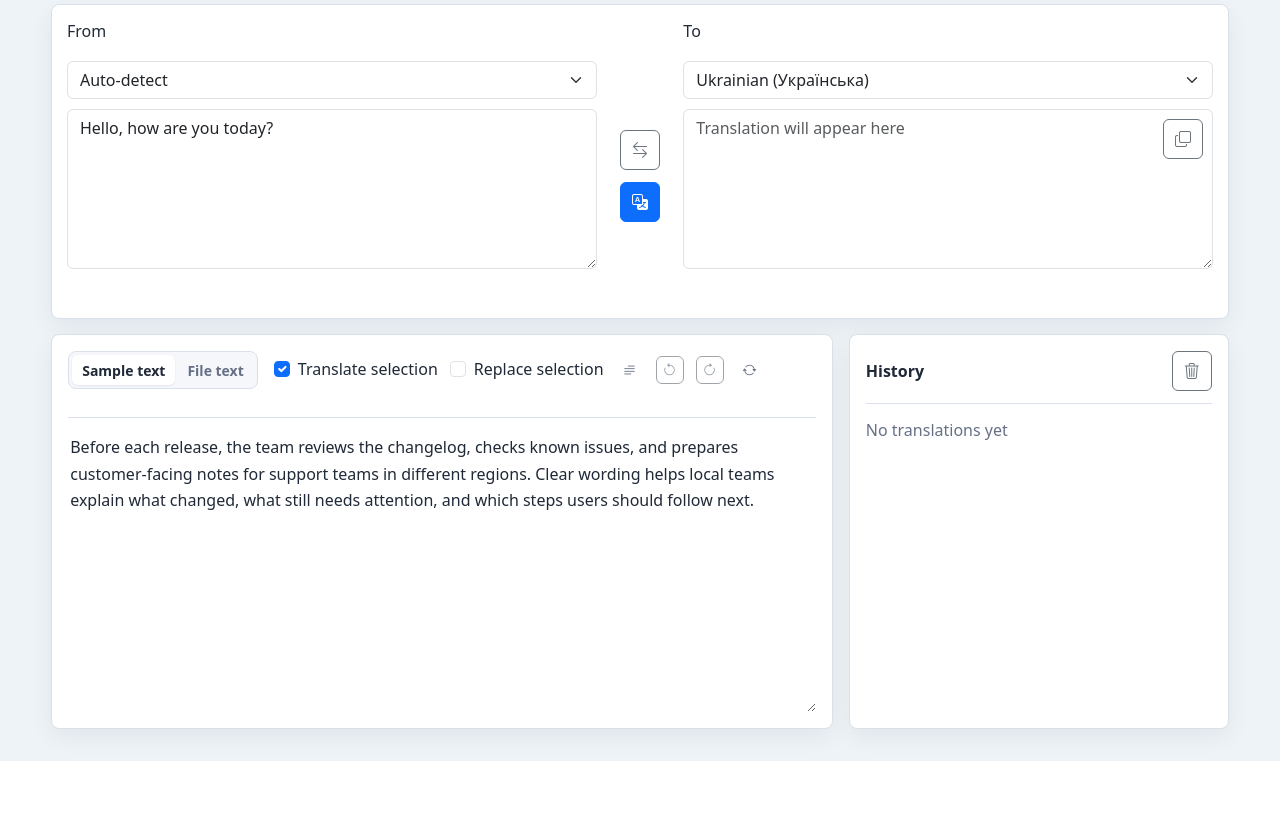
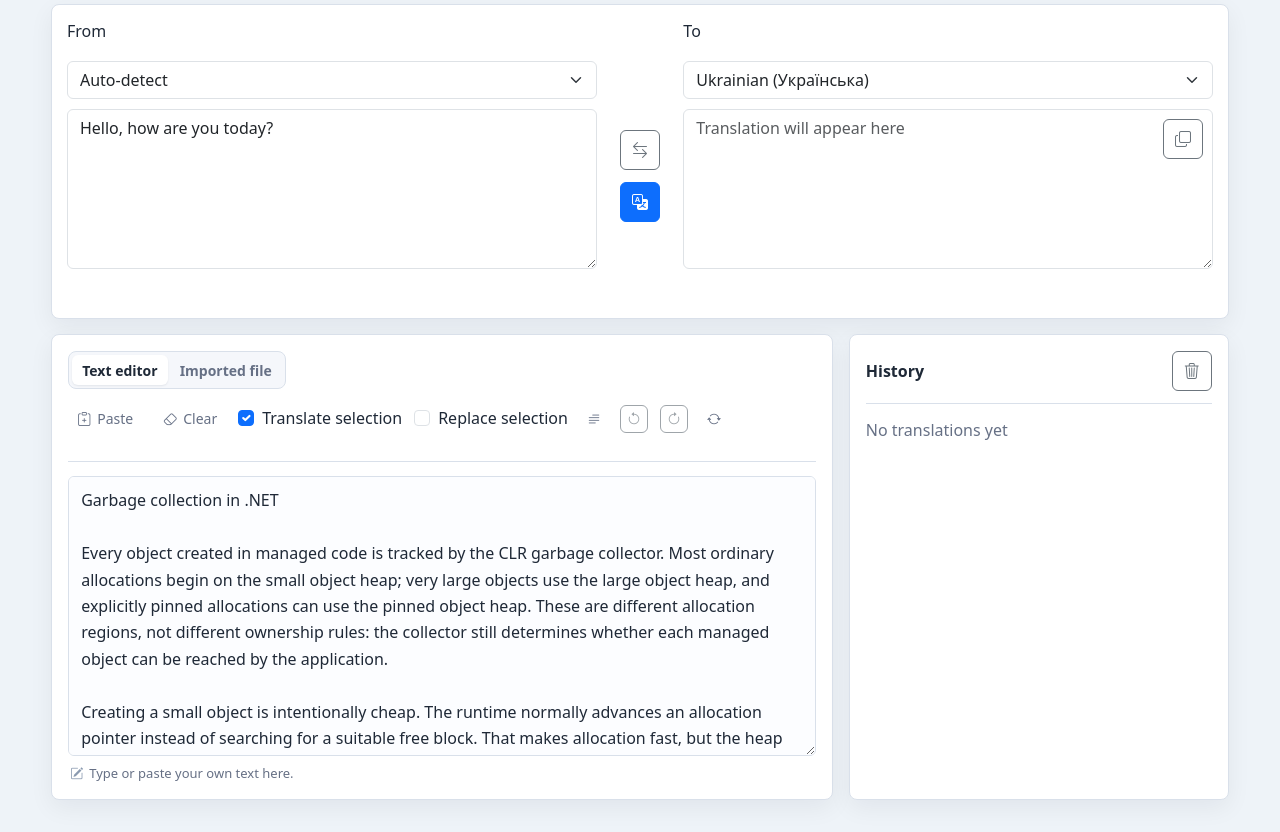
Before and after one commit to GarbageCollectorHub/azure-translator-workspace, an ASP.NET Core app: page /Translator in a window 1280 px wide. Shown: the part 71-903 px from the top of the page. Before the commit the page ends 832 px from the top, so only its background shows below. Run offline with ASP.NET Core 8, Linux system fonts and the light colour scheme; data that the repository does not hold is empty; some libraries are stand-ins or nearby versions.

Commit message:
improve text workspace editor

```diff
--- a/Views/Translator/Index.cshtml
+++ b/Views/Translator/Index.cshtml
@@ -11,6 +11,20 @@
     string sourceText = string.IsNullOrWhiteSpace(Model.FormModel?.Text)
         ? "Hello, how are you today?"
         : Model.FormModel.Text;
+
+    string workspaceSampleText = @"Garbage collection in .NET
+
+Every object created in managed code is tracked by the CLR garbage collector. Most ordinary allocations begin on the small object heap; very large objects use the large object heap, and explicitly pinned allocations can use the pinned object heap. These are different allocation regions, not different ownership rules: the collector still determines whether each managed object can be reached by the application.
+
+Creating a small object is intentionally cheap. The runtime normally advances an allocation pointer instead of searching for a suitable free block. That makes allocation fast, but the heap must occasionally be collected before more space can be reserved.
+
+A collection begins with roots: local variables on thread stacks, static fields, CPU registers, and runtime handles. The runtime follows references from those roots. Every object it can reach is live; an object outside that graph is garbage and its memory can be reused.
+
+New allocations start in generation 0 because most objects are short-lived. Survivors can be promoted to generation 1 and then generation 2. Collecting a young generation examines a smaller part of the heap, while a generation 2 collection is broader and normally more expensive.
+
+After a collection, movable live objects can be compacted into a contiguous block, and the runtime updates the references to them. Pinned objects cannot move, so long-lived pinning can make compaction less effective.
+
+GC releases managed memory. It does not close file handles, database connections, or network streams; those resources still need deterministic cleanup through IDisposable and using.";
 
     var sourceLanguageInfo = selectedFrom == autoCode
         ? null
@@ -157,11 +171,19 @@
         <section class="document-panel" aria-label="Text workspace">
             <div class="panel-toolbar">
                 <div class="workspace-tabs" role="tablist" aria-label="Workspace type">
-                    <button class="workspace-tab is-active" type="button" role="tab" aria-selected="true" data-workspace-tab="sample">Sample text</button>
-                    <button class="workspace-tab" type="button" role="tab" aria-selected="false" data-workspace-tab="file">File text</button>
+                    <button class="workspace-tab is-active" type="button" role="tab" aria-selected="true" data-workspace-tab="sample">Text editor</button>
+                    <button class="workspace-tab" type="button" role="tab" aria-selected="false" data-workspace-tab="file">Imported file</button>
                 </div>
 
                 <div class="panel-controls">
+                    <button id="paste-text" class="btn btn-outline-secondary toolbar-command-button" type="button" title="Paste text from clipboard" aria-label="Paste text from clipboard">
+                        <i class="bi bi-clipboard-plus"></i>
+                        <span>Paste</span>
+                    </button>
+                    <button id="clear-text" class="btn btn-outline-secondary toolbar-command-button" type="button" title="Clear current text" aria-label="Clear current text">
+                        <i class="bi bi-eraser"></i>
+                        <span>Clear</span>
+                    </button>
                     <div class="form-check">
                         <input class="form-check-input" type="checkbox" id="translate-selected" checked>
                         <label class="form-check-label" for="translate-selected">Translate selection</label>
@@ -179,7 +201,7 @@
                     <button id="redo-replacement" class="btn btn-outline-secondary toolbar-icon-button" type="button" title="Redo replacement (Ctrl+Y)" aria-label="Redo replacement" disabled>
                         <i class="bi bi-arrow-clockwise"></i>
                     </button>
-                    <button id="reset-sample" class="btn btn-outline-secondary toolbar-icon-button" type="button" title="Reset sample text" aria-label="Reset sample text">
+                    <button id="reset-sample" class="btn btn-outline-secondary toolbar-icon-button" type="button" title="Restore default text" aria-label="Restore default text">
                         <i class="bi bi-arrow-repeat"></i>
                     </button>
                 </div>
@@ -187,7 +209,8 @@
             </div>
 
             <div id="sample-workspace" class="workspace-content">
-                <textarea id="sample-text" class="document-textarea" spellcheck="true">Before each release, the team reviews the changelog, checks known issues, and prepares customer-facing notes for support teams in different regions. Clear wording helps local teams explain what changed, what still needs attention, and which steps users should follow next.</textarea>
+                <textarea id="sample-text" class="document-textarea" spellcheck="true" placeholder="Write or paste text here">@workspaceSampleText</textarea>
+                <p class="editor-helper"><i class="bi bi-pencil-square" aria-hidden="true"></i>Type or paste your own text here.</p>
             </div>
 
             <div id="file-workspace" class="workspace-content" hidden>
@@ -275,6 +298,8 @@
             const defaultSampleText = sampleText.value;
             const translateSelected = document.getElementById('translate-selected');
             const replaceSelected = document.getElementById('replace-selected');
+            const pasteText = document.getElementById('paste-text');
+            const clearText = document.getElementById('clear-text');
             const selectAllText = document.getElementById('select-all-text');
             const undoReplacement = document.getElementById('undo-replacement');
             const redoReplacement = document.getElementById('redo-replacement');
@@ -489,6 +514,54 @@
                 if (!isApplyingProgrammaticTextChange) {
                     clearCurrentReplacementHistory();
                 }
+            }
+
+            async function pasteFromClipboard() {
+                if (!navigator.clipboard?.readText) {
+                    setSelectionStatus('Clipboard access is unavailable. Use Ctrl+V.');
+                    return;
+                }
+
+                try {
+                    const pastedText = await navigator.clipboard.readText();
+                    if (!pastedText) {
+                        return;
+                    }
+
+                    const textArea = activeTextArea();
+                    const beforeText = textArea.value;
+                    const shouldReplaceDefaultSample = activeWorkspace === 'sample'
+                        && textArea.value === defaultSampleText
+                        && textArea.selectionStart === textArea.selectionEnd;
+
+                    if (shouldReplaceDefaultSample) {
+                        textArea.select();
+                    }
+
+                    textArea.setRangeText(pastedText, textArea.selectionStart, textArea.selectionEnd, 'end');
+                    syncCurrentFileSegment();
+                    recordReplacement(beforeText, textArea.value);
+                    resetSelectionState();
+                    textArea.focus();
+                } catch {
+                    setSelectionStatus('Clipboard access is unavailable. Use Ctrl+V.');
+                }
+            }
+
+            function clearCurrentText() {
+                const textArea = activeTextArea();
+                const beforeText = textArea.value;
+
+                if (!beforeText) {
+                    textArea.focus();
+                    return;
+                }
+
+                textArea.value = '';
+                syncCurrentFileSegment();
+                recordReplacement(beforeText, '');
+                resetSelectionState();
+                textArea.focus();
             }
 
             function setSelectionStatus(message) {
@@ -813,6 +886,8 @@
                 translateSelection(true);
             });
 
+            pasteText.addEventListener('click', pasteFromClipboard);
+            clearText.addEventListener('click', clearCurrentText);
             resetSample.addEventListener('click', () => {
                 sampleText.value = defaultSampleText;
                 clearCurrentReplacementHistory();
--- a/wwwroot/css/site.css
+++ b/wwwroot/css/site.css
@@ -199,6 +199,21 @@ body {
   line-height: 1;
 }
 
+.toolbar-command-button {
+  display: inline-flex;
+  align-items: center;
+  justify-content: center;
+  min-height: 28px;
+  padding: 0 8px;
+  gap: 6px;
+  border-color: transparent;
+  border-radius: 6px;
+  color: var(--muted);
+  background: transparent;
+  font-size: 0.875rem;
+  line-height: 1;
+}
+
 .panel-title,
 .panel-controls label,
 .toolbar-icon-button {
@@ -206,6 +221,11 @@ body {
 }
 
 .toolbar-icon-button:hover {
+  color: var(--primary);
+  background: var(--primary-soft);
+}
+
+.toolbar-command-button:hover {
   color: var(--primary);
   background: var(--primary-soft);
 }
@@ -221,12 +241,38 @@ body {
   width: 100%;
   min-height: clamp(280px, 34vh, 470px);
   margin-top: 14px;
-  border: 0;
+  padding: 10px 12px;
+  border: 1px solid var(--border);
+  border-radius: 6px;
   outline: 0;
   resize: vertical;
+  cursor: text;
   color: var(--text);
-  background: transparent;
+  background: #fcfdff;
   line-height: 1.65;
+}
+
+.document-textarea:hover {
+  border-color: #bdcad9;
+  background: var(--surface);
+}
+
+.document-textarea:focus {
+  border-color: var(--primary);
+  background: var(--surface);
+  box-shadow: inset 0 0 0 1px rgba(23, 105, 224, 0.42);
+}
+
+.editor-helper {
+  margin: 8px 2px 0;
+  color: var(--muted);
+  font-size: 0.8125rem;
+  line-height: 1.4;
+}
+
+.editor-helper i {
+  margin-right: 6px;
+  color: #8a9ab0;
 }
 
 .history-panel {
@@ -589,7 +635,7 @@ body {
 
 @media (min-width: 901px) and (min-height: 900px) {
   .workspace-grid {
-    height: clamp(480px, 50dvh, 720px);
+    height: clamp(480px, 55dvh, 820px);
     min-height: 0;
   }
 
```
